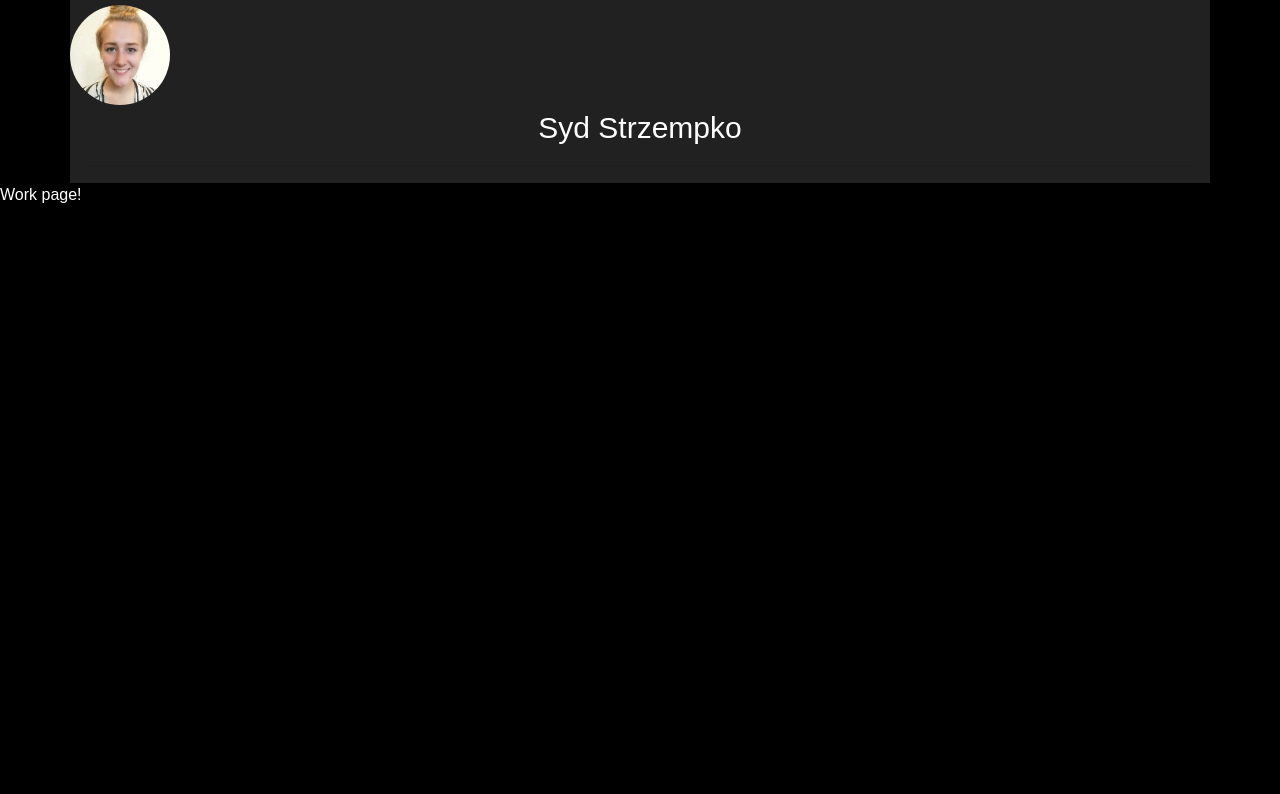
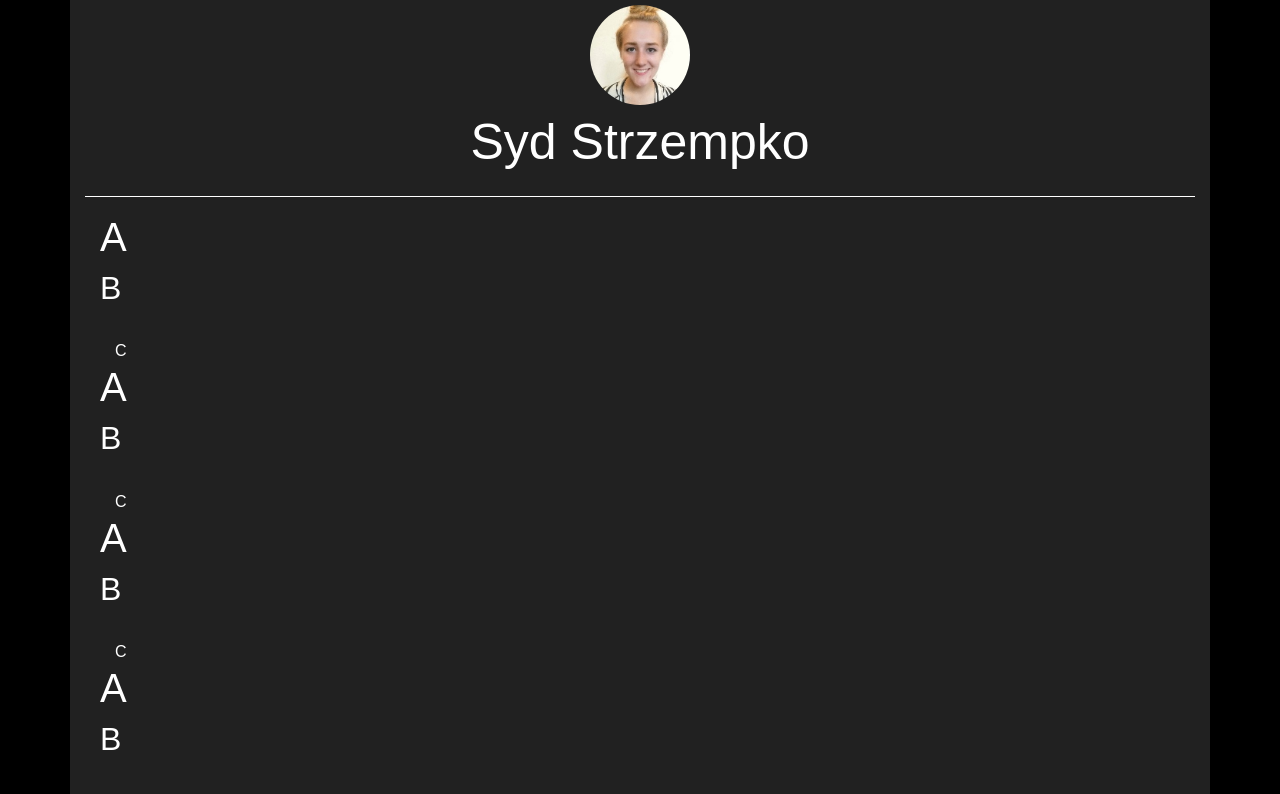
Before and after one commit to stzuko/home, a React (Create React App) app: page /work in a window 1280 px wide. Shown: the top 794 px of the page. Built offline with nearby package versions, Linux system fonts and the light colour scheme; a web font is replaced by a local one.

Commit message:
Developed react loop

```diff
--- a/src/App.js
+++ b/src/App.js
@@ -1,11 +1,13 @@
 import React from 'react'
 import Header from './Header'
 import Main from './Main'
+import Footer from './Footer'
 
 const App = () => (
   <div>
     <Header />
     <Main />
+    <Footer />
   </div>
 )
 export default App
--- /dev/null
+++ b/src/Footer.js
@@ -0,0 +1,15 @@
+import React from 'react'
+
+const Footer = () => (
+  <footer>
+    <div className='container elegant-color-dark'>
+      <footer className="page-footer font-small elegant-color header">
+        <div className="footer-copyright text-center py-3">© 2018 Copyright:
+          <a href="https://github.com/stzuko">Syd Strzempko</a>
+        </div>
+      </footer>
+    </div>
+  </footer>
+)
+
+export default Footer
--- a/src/Header.js
+++ b/src/Header.js
@@ -7,7 +7,7 @@ const Header = () => (
   <header>
     <div className='container elegant-color-dark'>
       <div className='row'>
-        <Link to='/'>
+        <Link to='/home' className='center-link'>
           <img className='rounded-circle' src="sydney.jpg" />
         </Link>
       </div>
--- a/src/Home.js
+++ b/src/Home.js
@@ -2,7 +2,6 @@ import React from 'react'
 import { Link } from 'react-router-dom'
 
 const Home = () => (
-  <home>
     <div className='container elegant-color-dark'>
       <div className='row text-center'>
         <div className='col-sm'>
@@ -21,13 +20,7 @@ const Home = () => (
           </div>
         </div>
       </div>
-      <footer className="page-footer font-small elegant-color header">
-        <div className="footer-copyright text-center py-3">© 2018 Copyright:
-          <a href="https://github.com/stzuko">Syd Strzempko</a>
-        </div>
-      </footer>
     </div>
-  </home>
 )
 
 export default Home
--- a/src/Main.js
+++ b/src/Main.js
@@ -6,14 +6,12 @@ import Art from './Art'
 import Contact from './Contact'
 
 const Main = () => (
-  <main>
-    <Switch>
-      <Route exact path='/' component={Home}/>
-      <Route exact path='/work' component={Work}/>
-      <Route exact path='/art' component={Art}/>
-      <Route exact path='/contact' component={Contact}/>
-    </Switch>
-  </main>
+  <Switch>
+    <Route exact path='/home' component={Home}/>
+    <Route exact path='/work' component={Work}/>
+    <Route exact path='/art' component={Art}/>
+    <Route exact path='/contact' component={Contact}/>
+  </Switch>
 )
 
 export default Main
--- a/src/Work.js
+++ b/src/Work.js
@@ -1,9 +1,58 @@
 import React from 'react'
 
 const Work = () => (
-  <work>
-    Work page!
-  </work>
+  <AllJobs />
 )
 
+var Jobs = [
+	{'src':{'text':{'role':'A','workplace':'B','desc':'C'},'img':{'path':'A','alt':'B'}},'id':0},
+	{'src':{'text':{'role':'A','workplace':'B','desc':'C'},'img':{'path':'A','alt':'B'}},'id':1},
+	{'src':{'text':{'role':'A','workplace':'B','desc':'C'},'img':{'path':'A','alt':'B'}},'id':2},
+	{'src':{'text':{'role':'A','workplace':'B','desc':'C'},'img':{'path':'A','alt':'B'}},'id':3},
+	{'src':{'text':{'role':'A','workplace':'B','desc':'C'},'img':{'path':'A','alt':'B'}},'id':4},
+];
+
+function AllJobs(){
+  let built = [];
+  for (let i=0;i<5;i++){
+    built.push(<SingleJob props={Jobs[i]['src']} key={Jobs[i]['id']} />);
+  }
+  return <div className='container elegant-color-dark'>{built}</div>
+}
+
+function SingleJob(props){
+  return (
+    <div className='container elegant-color-dark'>
+      <Title role={props.props.text.role} workplace={props.props.text.workplace} />
+      <Image path={props.props.text.path} alt={props.props.text.alt} />
+      <Collapsible desc={props.props.text.desc} />
+    </div>
+  )
+}
+
+function Title(props){
+  return (
+    <div className="container">
+      <div className="row text-center">
+        <h1>{props.role}</h1>
+      </div>
+      <div className="row text-center">
+        <h2>{props.workplace}</h2>
+      </div>
+    </div>
+  )
+}
+
+function Image(props){
+  return <img src={props.path} alt={props.alt} />
+}
+
+function Collapsible(props){
+  return (
+    <div className="container">
+      {props.desc}
+    </div>
+  )
+}
+
 export default Work
--- a/src/index.css
+++ b/src/index.css
@@ -21,8 +21,20 @@ body {
   max-height: 100px;
   border-radius: 50%;
 }
+.center-link {
+  margin: 0 auto;
+}
+a {
+  color: #ffffff;
+}
+a:hover {
+  color: #e7e7e7;
+}
+hr {
+  border-top: 1px solid #ffffff;
+}
 .header {
-  font-size: 30px;
+  font-size: 20px;
   color:white;
   font-family: 'Federo', sans-serif;
 }
@@ -33,9 +45,15 @@ body {
   .jumbotron {
     line-height: 300px;
   }
+  .header {
+     font-size: 30px;
+   }
 }
 @media only screen and (min-width:1100px){
   .jumbotron {
     line-height: 500px;
   }
+  .header {
+     font-size: 50px;
+   }
 }
```
